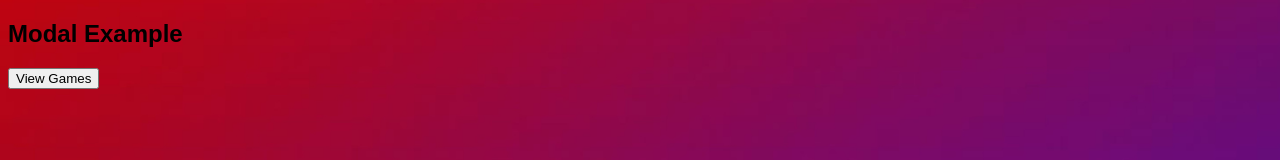
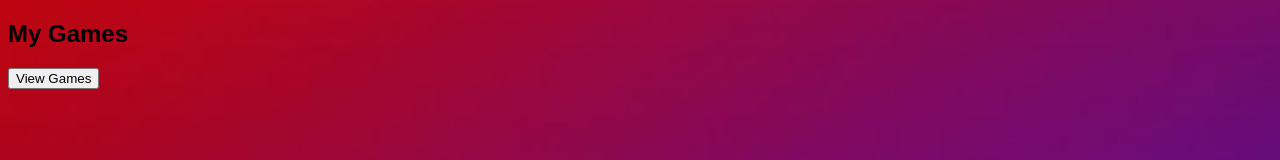
Before and after one commit to jblr/my-games, a plain HTML site: page index.html in a window 1280 px wide. Shown: the top 160 px of the page. Drawn offline with Linux system fonts and the light colour scheme.

Commit message:
Update index.html

```diff
--- a/index.html
+++ b/index.html
@@ -54,7 +54,7 @@
 </head>
 <body>
 
-<h2>Modal Example</h2>
+<h2>My Games</h2>
 
 <!-- Trigger/Open The Modal -->
 <button id="myBtn">View Games</button>
```
